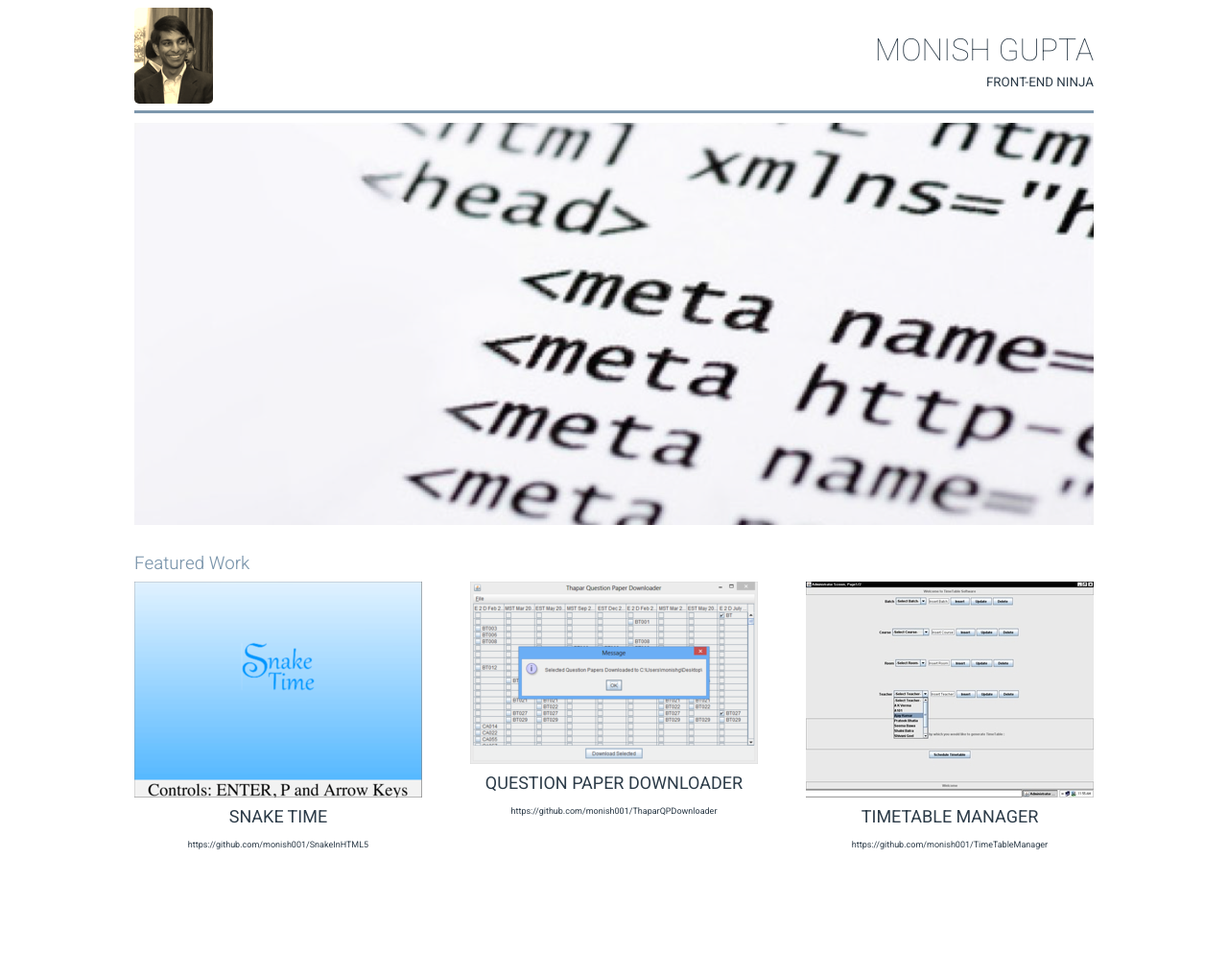
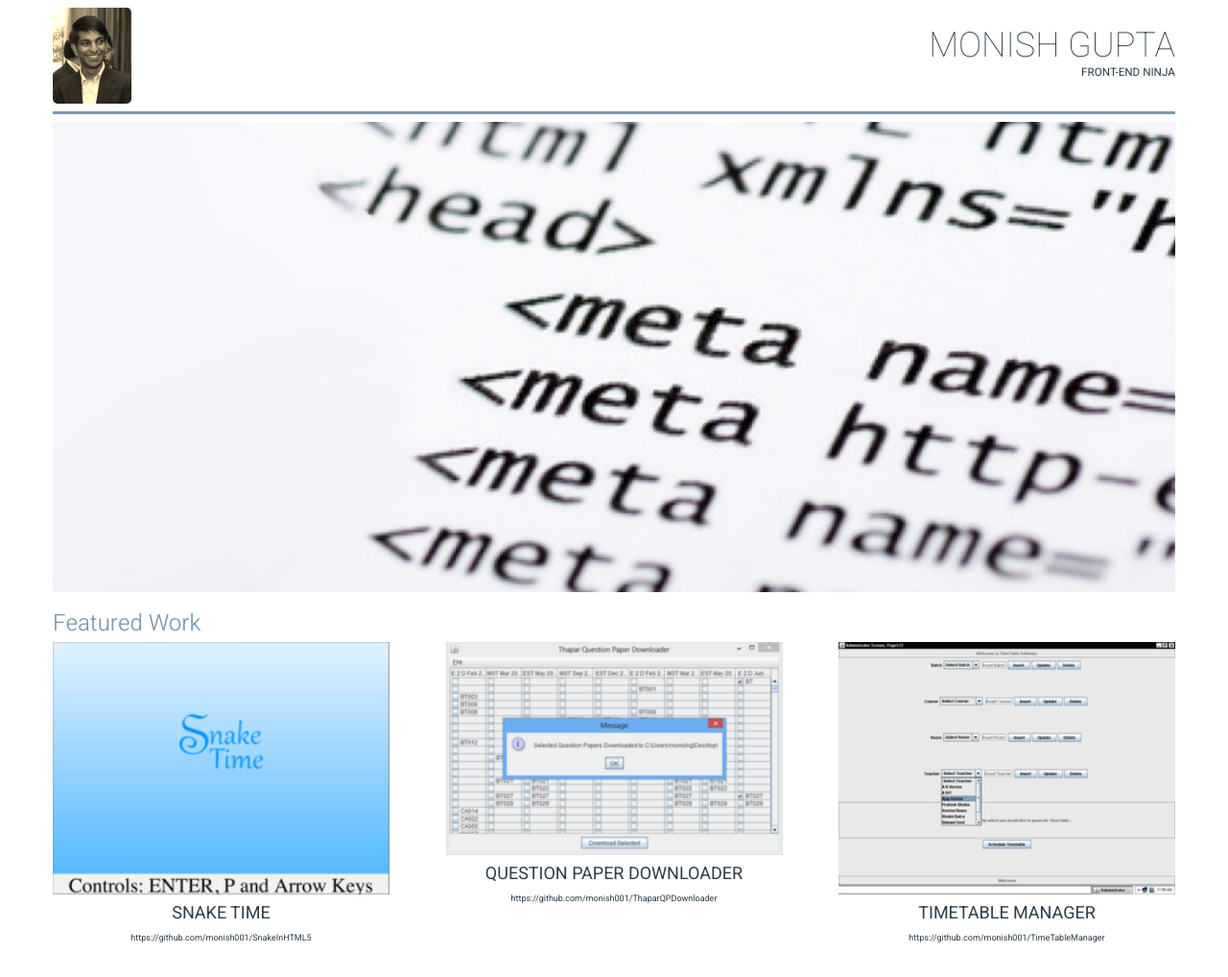
Before and after one commit to monish001/udacity-fend-project-1, a website: page index.html in a window 1280 px wide. Shown: the whole page at 96% size. Before the commit the page ends 919 px from the top, so only its background shows below. Drawn offline with nearby package versions, Linux system fonts and the light colour scheme.

Commit message:
bootstrap grid added

```diff
--- a/css/app.css
+++ b/css/app.css
@@ -22,7 +22,6 @@ body {
 
 body>* {
   margin: 8px auto;
-  max-width: 1000px;
 }
 
 img {
@@ -35,7 +34,7 @@ img {
 
 header {
   border-bottom: 3px solid #7d97ad;
-  margin-bottom: 10px;
+  padding-bottom: 8px;
 }
 
 header>div {
@@ -105,7 +104,7 @@ header>div>span {
 }
 
 .project figcaption>h2 {
-  margin: 0;
+  margin: 10px;
   text-transform: uppercase;
   text-align: center;
   font-weight: 400;
--- a/index.html
+++ b/index.html
@@ -4,11 +4,12 @@
     <link href='https://fonts.googleapis.com/css?family=Heebo:400,300,100' rel='stylesheet' type='text/css'>
     <meta name="viewport" content="width=device-width, initial-scale=1">
     <meta charset="utf-8">
+    <link href="node_modules/bootstrap/dist/css/bootstrap.css" rel="stylesheet"/>
     <link href="css/app.css" rel="stylesheet"/>
     <title>Monish Gupta - Front-end ninja</title>
   </head>
-  <body>
-    <header>
+  <body class="container">
+    <header class="row">
       <picture class="main-logo">
         <img
           src="img/logo-100.jpg"
@@ -21,7 +22,7 @@
         <span>front-end ninja</span>
       </div>
     </header>
-    <main>
+    <main class="row">
       <section class="hero-section">
         <picture>
           <img
@@ -96,6 +97,6 @@
         </div>
       </section>
     </main>
-    <script type="text/javascript" src="js/app.js"></script>
+    <!-- <script type="text/javascript" src="js/app.js"></script> -->
   </body>
 </html>
--- a/package.json
+++ b/package.json
@@ -25,6 +25,7 @@
     "grunt-contrib-copy": "~0.8.0"
   },
   "dependencies": {
+    "bootstrap": "^3.3.7",
     "grunt-responsive-images": "^0.1.6"
   }
 }
```
